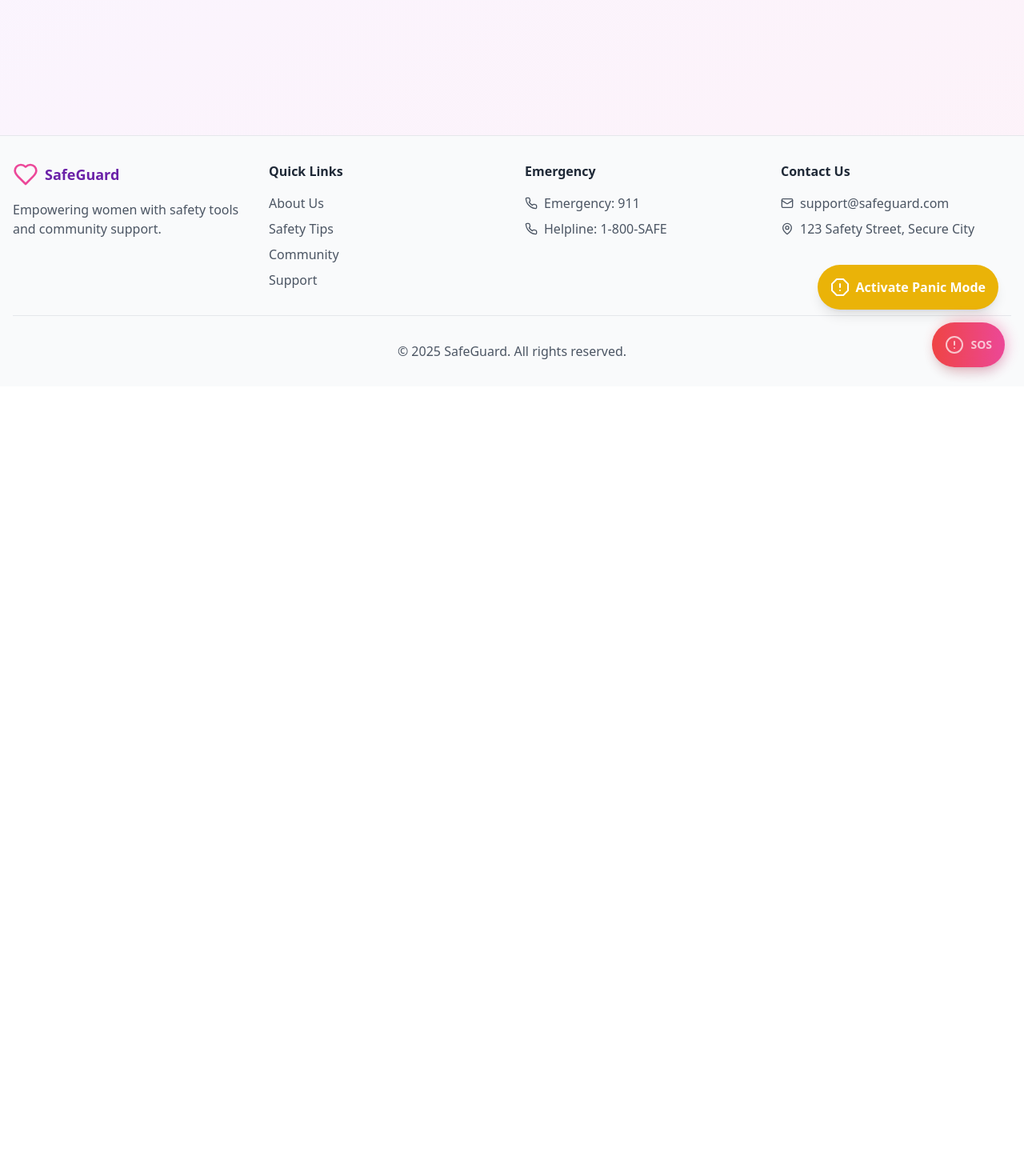
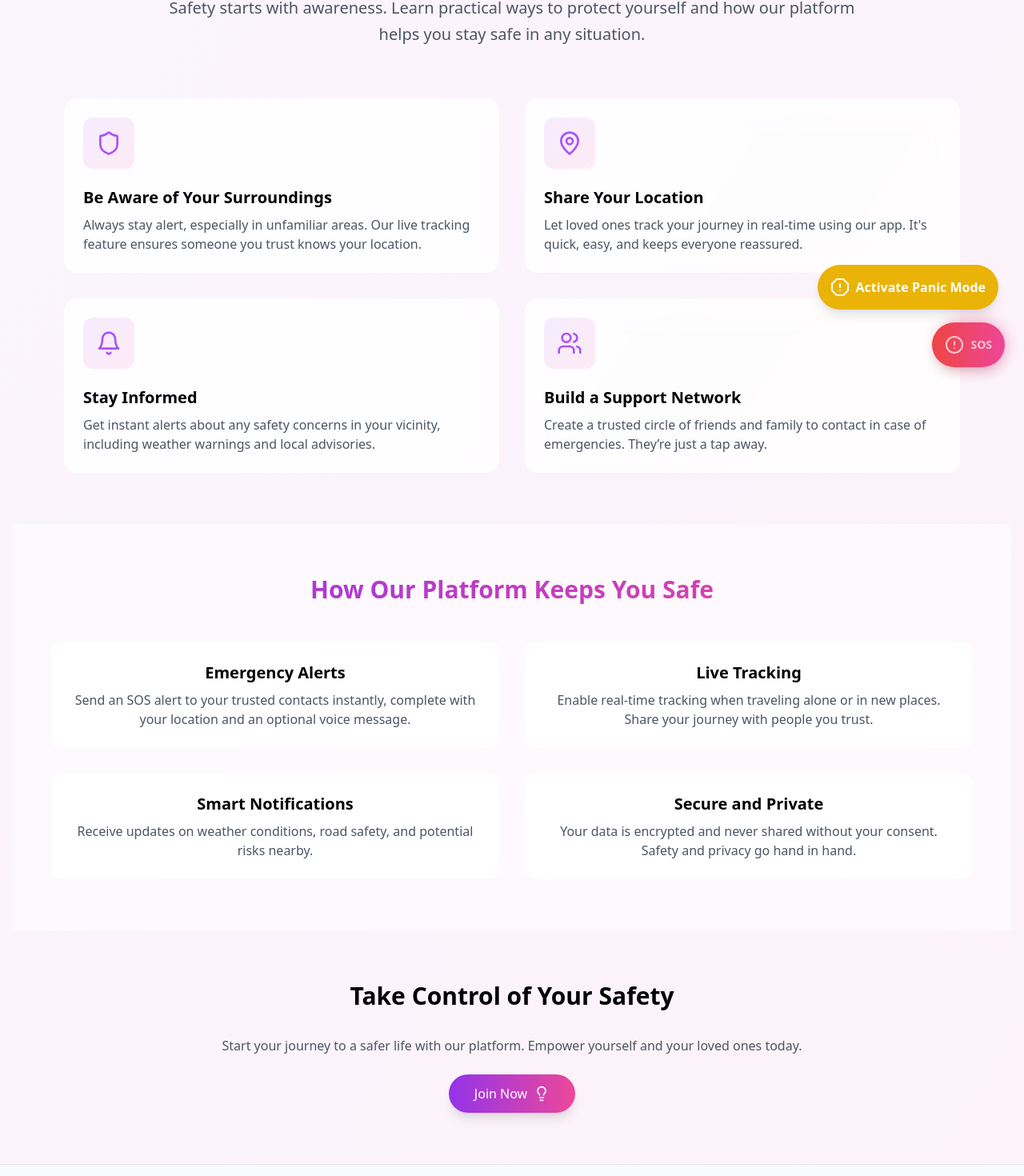
Before and after one commit to kawodyaarachchige/safe_guard, a React (Vite) app: page /about in a window 1280 px wide. Shown: the part 317-1787 px from the top of the page at 80% size. Before the commit the page ends 800 px from the top, so only its background shows below. Built offline with nearby package versions, Linux system fonts and the light colour scheme.

Commit message:
feat: add fake call feature with ringtone playback and contact selection

```diff
--- a/src/App.tsx
+++ b/src/App.tsx
@@ -14,6 +14,7 @@ import SignupForm from './components/SignupForm';
 import ContactManagerPage from "./pages/ContactManger.tsx";
 import AIChat from "./pages/AIChat.tsx";
 import PanicMode from "./components/PanicMode.tsx";
+import AboutPage from "./pages/About.tsx";
 
 function App() {
   return (
@@ -24,6 +25,7 @@ function App() {
           <main className="flex-grow container mx-auto px-4 py-8">
             <Routes>
               <Route path="/" element={<HomePage />} />
+              <Route path="/about" element={<AboutPage />} />
               <Route path="/report" element={<ReportPage />} />
               <Route path="/location" element={<LocationPage />} />
               <Route path="/dashboard" element={<DashboardPage />} />
--- a/src/components/Footer.tsx
+++ b/src/components/Footer.tsx
@@ -49,7 +49,7 @@ export default function Footer() {
                 </li>
                 <li className="flex items-center space-x-2">
                   <MapPin className="h-4 w-4" />
-                  <span>123 Safety Street, Secure City</span>
+                  <span>123 Main Street, SriLanka</span>
                 </li>
               </ul>
             </div>
--- a/src/components/LoginForm.tsx
+++ b/src/components/LoginForm.tsx
@@ -63,7 +63,7 @@ export default function LoginForm() {
         <button
           type="submit"
           disabled={loading}
-          className="w-full flex items-center justify-center space-x-2 bg-purple-600 text-white py-2 px-4 rounded-md hover:bg-purple-700 focus:outline-none focus:ring-2 focus:ring-purple-500 focus:ring-offset-2 disabled:opacity-50"
+          className="w-full flex items-center justify-center space-x-2 button-gradient   text-white py-2 px-4 rounded-md hover:bg-purple-700 focus:outline-none focus:ring-2 focus:ring-purple-500 focus:ring-offset-2 disabled:opacity-50"
         >
           <LogIn className="h-5 w-5" />
           <span>{loading ? 'Logging in...' : 'Login'}</span>
--- a/src/components/SignupForm.tsx
+++ b/src/components/SignupForm.tsx
@@ -90,7 +90,7 @@ export default function SignupForm() {
         <button
           type="submit"
           disabled={loading}
-          className="w-full flex items-center justify-center space-x-2 bg-purple-600 text-white py-2 px-4 rounded-md hover:bg-purple-700 focus:outline-none focus:ring-2 focus:ring-purple-500 focus:ring-offset-2 disabled:opacity-50"
+          className="w-full flex items-center justify-center space-x-2 button-gradient text-white py-2 px-4 rounded-md hover:bg-purple-700 focus:outline-none focus:ring-2 focus:ring-purple-500 focus:ring-offset-2 disabled:opacity-50"
         >
           <UserPlus className="h-5 w-5" />
           <span>{loading ? 'Creating Account...' : 'Sign Up'}</span>
--- /dev/null
+++ b/src/pages/About.tsx
@@ -0,0 +1,108 @@
+import React from 'react';
+import { Link } from 'react-router-dom';
+import { Shield, MapPin, Bell, Users, Lightbulb } from 'lucide-react';
+
+export default function AboutPage() {
+    return (
+        <div className="space-y-16 py-8">
+            {/* Introduction Section */}
+            <section className="text-center max-w-4xl mx-auto px-4">
+                <div className="inline-block mb-6">
+                    <Lightbulb className="h-16 w-16 text-yellow-500 animate-pulse" />
+                </div>
+                <h1 className="text-5xl font-bold bg-gradient-to-r from-purple-600 to-pink-500 bg-clip-text text-transparent mb-6">
+                    Stay Safe, Stay Empowered
+                </h1>
+                <p className="text-xl text-gray-600 leading-relaxed">
+                    Safety starts with awareness. Learn practical ways to protect yourself and how our platform helps you stay safe in any situation.
+                </p>
+            </section>
+
+            {/* Safety Tips Section */}
+            <section className="max-w-6xl mx-auto px-4 grid grid-cols-1 md:grid-cols-2 gap-8">
+                {[
+                    {
+                        icon: Shield,
+                        title: "Be Aware of Your Surroundings",
+                        description: "Always stay alert, especially in unfamiliar areas. Our live tracking feature ensures someone you trust knows your location.",
+                    },
+                    {
+                        icon: MapPin,
+                        title: "Share Your Location",
+                        description: "Let loved ones track your journey in real-time using our app. It's quick, easy, and keeps everyone reassured.",
+                    },
+                    {
+                        icon: Bell,
+                        title: "Stay Informed",
+                        description: "Get instant alerts about any safety concerns in your vicinity, including weather warnings and local advisories.",
+                    },
+                    {
+                        icon: Users,
+                        title: "Build a Support Network",
+                        description: "Create a trusted circle of friends and family to contact in case of emergencies. They’re just a tap away.",
+                    }
+                ].map((tip, index) => (
+                    <div
+                        key={index}
+                        className="glass-effect rounded-2xl p-6 hover-lift"
+                    >
+                        <div className="bg-gradient-to-br from-purple-500/10 to-pink-500/10 p-4 rounded-xl inline-block mb-4">
+                            <tip.icon className="h-8 w-8 text-purple-500" />
+                        </div>
+                        <h3 className="text-xl font-semibold mb-2">{tip.title}</h3>
+                        <p className="text-gray-600">{tip.description}</p>
+                    </div>
+                ))}
+            </section>
+
+            {/* How the Platform Helps Section */}
+            <section className="bg-white/50 backdrop-blur-sm py-16 px-4">
+                <div className="max-w-6xl mx-auto text-center">
+                    <h2 className="text-3xl font-bold mb-12 bg-gradient-to-r from-purple-600 to-pink-500 bg-clip-text text-transparent">
+                        How Our Platform Keeps You Safe
+                    </h2>
+                    <div className="grid grid-cols-1 md:grid-cols-2 gap-8">
+                        {[
+                            {
+                                title: "Emergency Alerts",
+                                description: "Send an SOS alert to your trusted contacts instantly, complete with your location and an optional voice message.",
+                            },
+                            {
+                                title: "Live Tracking",
+                                description: "Enable real-time tracking when traveling alone or in new places. Share your journey with people you trust.",
+                            },
+                            {
+                                title: "Smart Notifications",
+                                description: "Receive updates on weather conditions, road safety, and potential risks nearby.",
+                            },
+                            {
+                                title: "Secure and Private",
+                                description: "Your data is encrypted and never shared without your consent. Safety and privacy go hand in hand.",
+                            },
+                        ].map((feature, index) => (
+                            <div key={index} className="glass-effect rounded-xl p-6 hover-lift">
+                                <h3 className="text-xl font-semibold mb-2">{feature.title}</h3>
+                                <p className="text-gray-600">{feature.description}</p>
+                            </div>
+                        ))}
+                    </div>
+                </div>
+            </section>
+
+            {/* Call to Action Section */}
+            <section className="text-center px-4">
+                <h2 className="text-3xl font-bold mb-8">Take Control of Your Safety</h2>
+                <p className="text-gray-600 mb-6">
+                    Start your journey to a safer life with our platform. Empower yourself and your loved ones today.
+                </p>
+                <Link
+                    to="/signup"
+                    className="button-gradient inline-flex items-center text-white px-8 py-3 rounded-full font-medium shadow-lg hover:shadow-xl transition-all duration-300"
+                >
+                    Join Now
+                    <Lightbulb className="h-5 w-5 ml-2" />
+                </Link>
+            </section>
+        </div>
+    );
+}
--- a/src/pages/HomePage.tsx
+++ b/src/pages/HomePage.tsx
@@ -84,17 +84,17 @@ export default function HomePage() {
               {[
                 {
                   quote: "This app gives me confidence to travel alone.",
-                  author: "Sarah M.",
+                  author: "Ashi Jayathilaka",
                   role: "Student"
                 },
                 {
                   quote: "The emergency features are quick and reliable.",
-                  author: "Emily R.",
+                  author: "Tharu Arachchige",
                   role: "Professional"
                 },
                 {
                   quote: "A must-have for every woman's safety.",
-                  author: "Lisa K.",
+                  author: "Janu Disanayke",
                   role: "Entrepreneur"
                 }
               ].map((testimonial, index) => (
```
Also changed, not shown: src/components/FakeCaller.tsx (+69 -8 lines), src/components/LiveLocation.tsx (+28 -3 lines), 1 other file (tests, documents, lock files or other folders).
